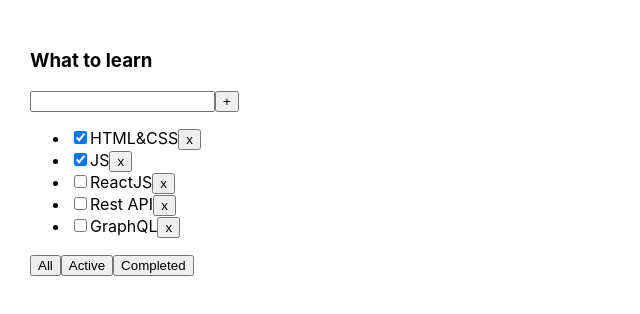
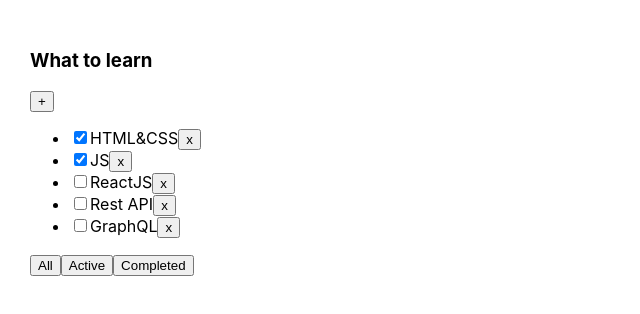
Before and after one commit to AleksanderZabrodski09/TODOlist-ts_with.dima_, a React (Create React App) app: page / in a window 1280 px wide. Shown: the top 314 px of the page, without its empty margins (0-640 px from the left). Built offline with nearby package versions, Linux system fonts and the light colour scheme.

Commit message:
create: addTask

```diff
--- a/src/App.tsx
+++ b/src/App.tsx
@@ -8,15 +8,23 @@ export type FilterValuesType = "all" | "active" | "completed";
 function App() {
 
   let [tasks, setTasks] = useState([
-        { id: v1(), title: "HTML&CSS", isDone: true },
-        { id: v1(), title: "JS", isDone: true },
-        { id: v1(), title: "ReactJS", isDone: false },
-        { id: v1(), title: "Rest API", isDone: false },
-        { id: v1(), title: "GraphQL", isDone: false },
+    {id: v1(), title: "HTML&CSS", isDone: true},
+    {id: v1(), title: "JS", isDone: true},
+    {id: v1(), title: "ReactJS", isDone: false},
+    {id: v1(), title: "Rest API", isDone: false},
+    {id: v1(), title: "GraphQL", isDone: false},
   ]);
 
-    function removeTask(id: number) {
-        let filteredTasks = tasks.filter(t => t.id != id);
+
+  const addTask = () => {
+    let newTask = {id: v1(), title: "New", isDone: false};
+    let newTasks = [newTask, ...tasks];
+    setTasks(newTasks)
+  }
+
+
+  function removeTask(id: string) {
+    let filteredTasks = tasks.filter(t => t.id !== id);
     setTasks(filteredTasks);
   }
 
@@ -40,7 +48,9 @@ function App() {
       <Todolist title="What to learn"
                 tasks={tasksForTodolist}
                 removeTask={removeTask}
-                      changeFilter={changeFilter} />
+                changeFilter={changeFilter}
+                addTask={addTask}
+      />
     </div>
   );
 }
--- a/src/Todolist.tsx
+++ b/src/Todolist.tsx
@@ -1,8 +1,8 @@
-import React from 'react';
+import React, {useState} from 'react';
 import {FilterValuesType} from './App';
 
 type TaskType = {
-    id: number
+    id: string
     title: string
     isDone: boolean
 }
@@ -10,16 +10,19 @@ type TaskType = {
 type PropsType = {
     title: string
     tasks: Array<TaskType>
-    removeTask: (taskId: number) => void
+    removeTask: (taskId: string) => void
     changeFilter: (value: FilterValuesType) => void
+    addTask: (title: string) => void
 }
 
 export function Todolist(props: PropsType) {
-    return <div>
+    // let [newTitle, setNewTitle]=useState('')
+    return(
+      <div>
         <h3>{props.title}</h3>
         <div>
-            <input/>
-            <button>+</button>
+            {/*<input value={newTitle}/>*/}
+            <button onClick={()=>{props.addTask('')}}>+</button>
         </div>
         <ul>
             {
@@ -42,4 +45,5 @@ export function Todolist(props: PropsType) {
             </button>
         </div>
     </div>
+    )
 }
```
Lines whose indentation alone changed are shown as unchanged.
